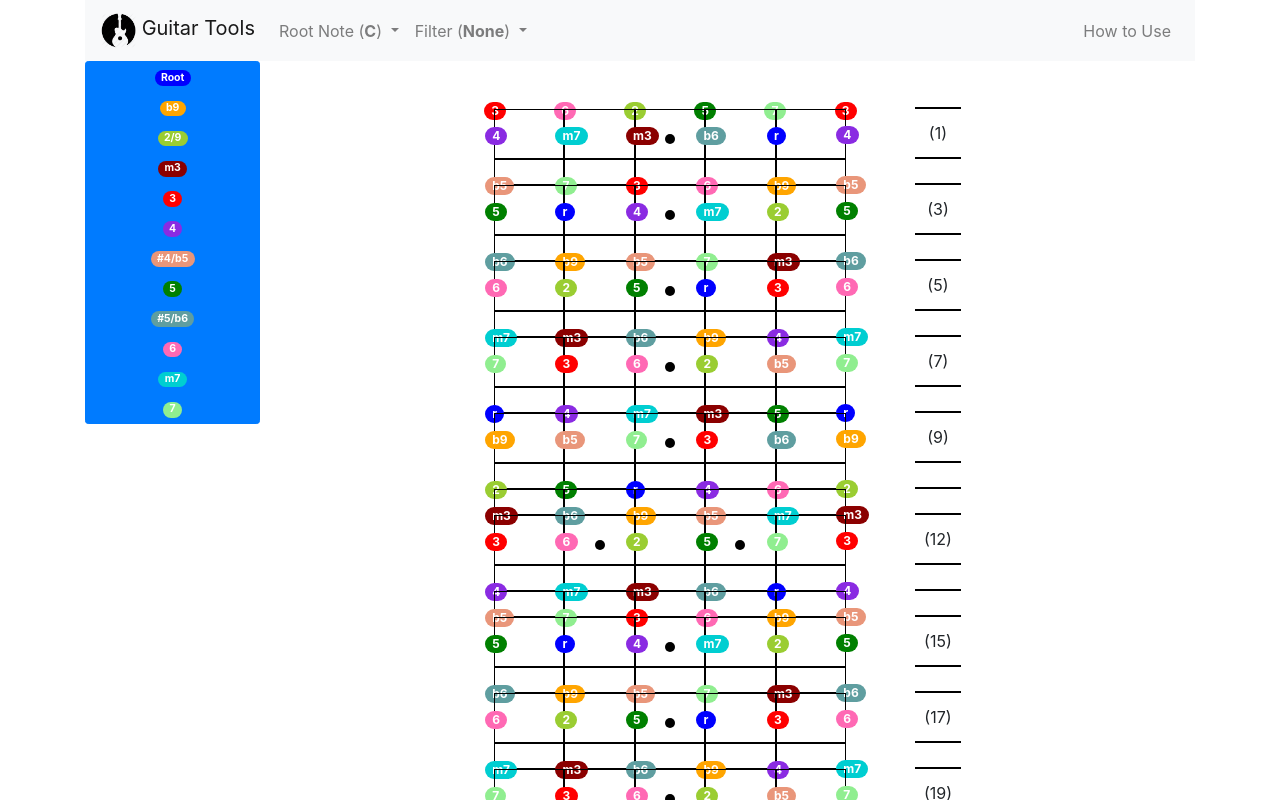
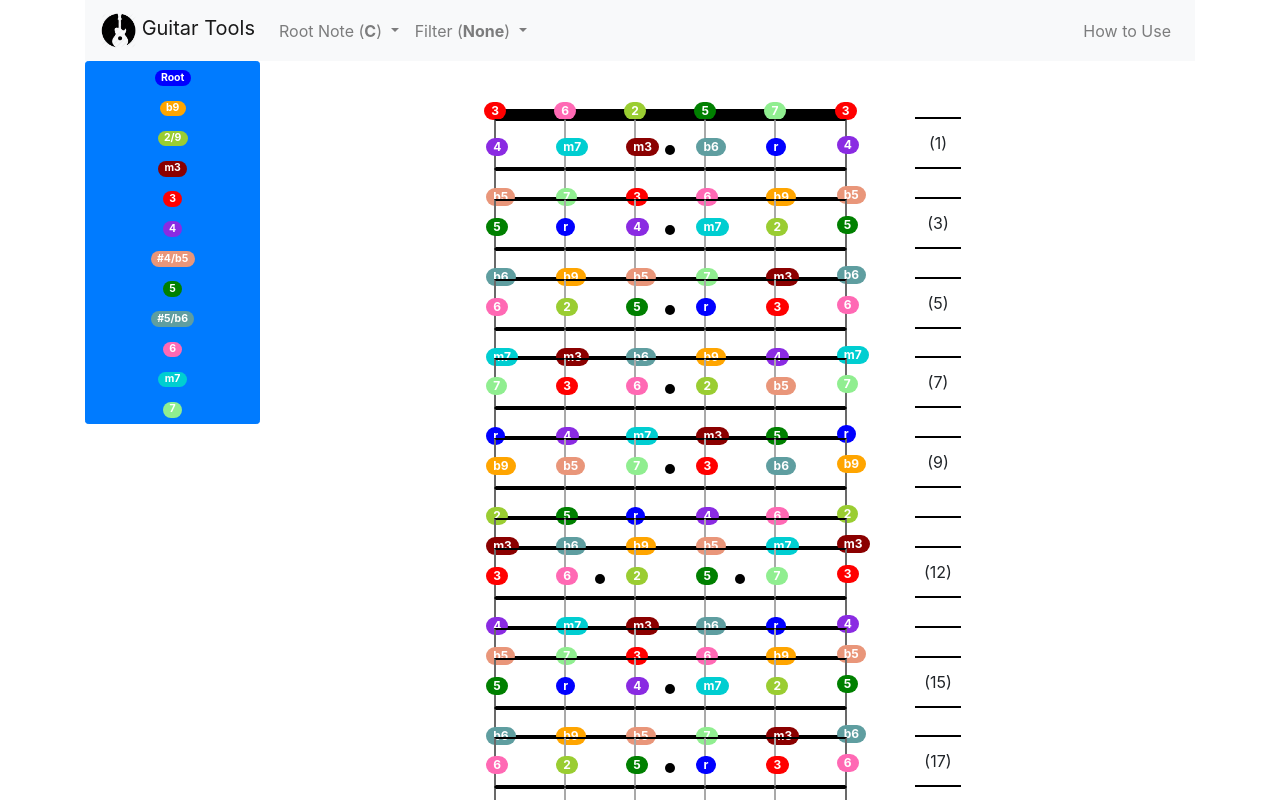
Before and after one commit to jsantoru/guitar-tools, a Vue app: page /#/ in a window 1280 px wide. Shown: the top 800 px of the page. Built offline with nearby package versions, Linux system fonts and the light colour scheme.

Commit message:
fretboard styling, updated getClass() to use the store

```diff
--- a/src/components/Fretboard.vue
+++ b/src/components/Fretboard.vue
@@ -3,18 +3,24 @@
     <div class="left"></div>
     <div class="fretboard">
       <br/>
-        <div class="fret" v-for="(fret, index) in fretboard">
-          <!-- show a full border for all rows except the first and all columns except the last -->
-          <div class="note" :class="{fullborder: index != 0 && noteIndex != 5}" v-for="(note, noteIndex) in fret">
+        <div class="fret" v-for="(fret, fretIndex) in fretboard">
+          <!-- show a full border for all rows except the first and all columns except the last, show a nut on the first -->
+          <!-- add styling for strings/borders that do and dont overlap-->
+          <div class="note"
+               v-for="(note, stringIndex) in fret"
+               :class="{fullborder: fretIndex != 0 && stringIndex != 5,
+                        nut: fretIndex == 0 && stringIndex != 5,
+                        leftstring: fretIndex != 0 && stringIndex == 0,
+                        rightstring: fretIndex != 0 && stringIndex == 4}">
             <div :class="{hide:shouldHide(note.intervalId)}">
               <span class="badge badge-pill badge-primary notebadge" :class="getClass(note.intervalId)">{{note.intervalId}}</span>
             </div>
             <div class="dotWrapper">
-              <div v-if="shouldShowDot(noteIndex, index)" class="dot">&nbsp;</div>
+              <div v-if="shouldShowDot(stringIndex, fretIndex)" class="dot">&nbsp;</div>
             </div>
           </div>
           <div class="fretNum">
-            <span v-if="shouldShowFret(index)">({{index}})</span>
+            <span v-if="shouldShowFret(fretIndex)">({{fretIndex}})</span>
           </div>
         </div>
       </div>
@@ -38,24 +44,10 @@
           // TODO: remaining keys
         },
 
-        intervalIdClass :
-          {
-            "r":"r",
-            "b9":"b9",
-            "2":"two",
-            "m3":"m3",
-            "3":"three",
-            "4":"four",
-            "b5":"b5",
-            "5":"five",
-            "b6":"b6",
-            "6":"six",
-            "m7":"m7",
-            "7":"seven"
-          },
         fretNumsToShow: [1,3,5,7,9,12,15,17,19,21],
         fretNumsOneDot: [1,3,5,7,9,15,17,19,21],
         fretNumsTwoDots: [12]
+
       }
     },
 
@@ -101,7 +93,11 @@
       },
 
       getClass(intervalId) {
-        return this.intervalIdClass[intervalId];
+        var filtered = this.intervals.filter(item => item.id == intervalId)[0];
+        if(filtered) {
+          return filtered.class;
+        }
+        return "";
       },
 
       getNextIntervalId(intervalId) {
@@ -120,7 +116,6 @@
             this.fretboard.push(fret);
             prevFret = fret;
         }
-        //console.log(this.fretboard);
       },
 
       buildNextFret(prevFret) {
@@ -133,7 +128,6 @@
 
           nextFret[i] = nextIntervalObj;
         }
-        //console.log(nextFret);
         return nextFret;
       }
     },
@@ -212,7 +206,26 @@
   }
 
   .fullborder {
-    border: solid black 1px;
+
+    /* fret */
+    border-top: solid black 2px;
+    border-bottom: solid black 2px;
+
+    /* string */
+    border-left: solid darkgray 1px;
+    border-right: solid darkgray 1px;
+  }
+
+  .leftstring {
+    border-left: solid dimgray 2px;
+  }
+
+  .rightstring {
+    border-right: solid dimgray 2px;
+  }
+
+  .nut {
+    border-bottom: solid black 10px;
   }
 
   /* fretboard colors defined in App.vue style */
```
